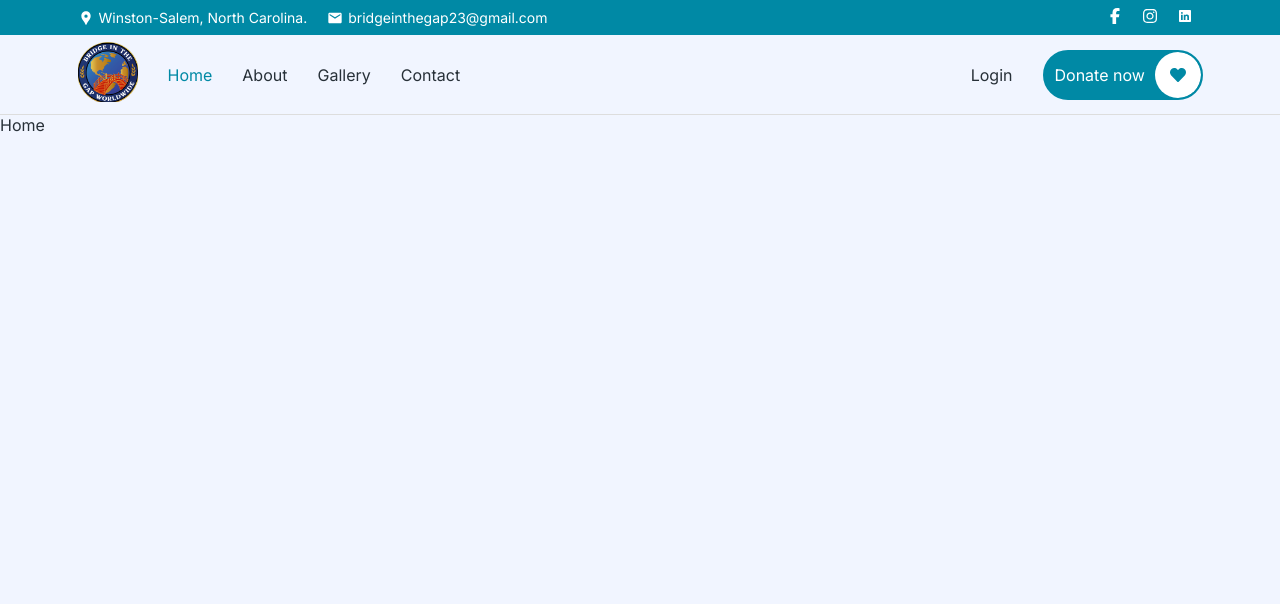
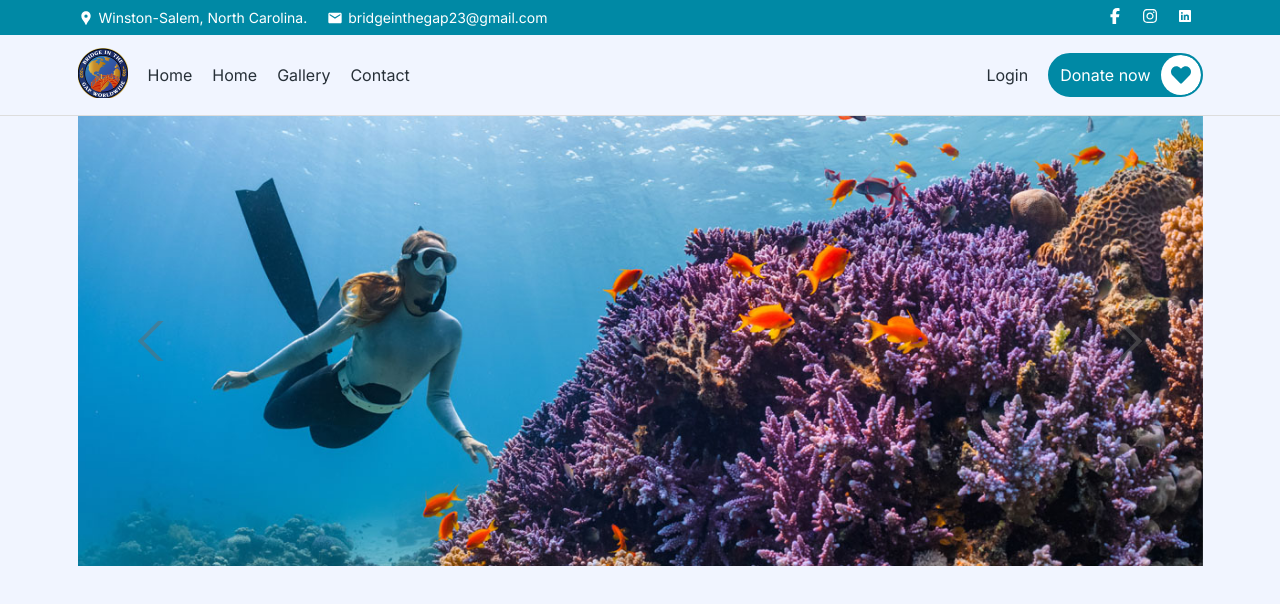
Before and after one commit to herdoycode/ghana, a Next.js app: page / in a window 1280 px wide. Shown: the top 604 px of the page. Built offline with nearby package versions, Linux system fonts and the light colour scheme.

Commit message:
Fix navbar and add slider

```diff
--- a/app/components/navbar/Navbar.scss
+++ b/app/components/navbar/Navbar.scss
@@ -1,117 +1,80 @@
 .nav-wrapper {
-  border-bottom: var(--border-color);
-  height: 8rem;
-  display: flex;
-  align-items: center;
-  justify-content: center;
-  .nav {
+  border-bottom: 1px solid #ddd;
+  .navbar {
     display: flex;
     align-items: center;
     justify-content: space-between;
+    height: 8rem;
     .left {
       display: flex;
       align-items: center;
-      gap: 3rem;
-      @media screen and (max-width: 768px) {
-        gap: 1rem;
-      }
-      .logo {
-        font-size: 2rem;
-        color: var(--primary-color);
-        font-weight: bold;
-      }
-      .toggle-icon {
+      gap: 2rem;
+      .toggler {
+        font-size: 2.5rem;
         display: none;
         @media screen and (max-width: 768px) {
+          display: block;
+        }
+      }
+      .menu {
         display: flex;
         align-items: center;
-          justify-content: center;
-          font-size: 2.4rem;
-          cursor: pointer;
-        }
-      }
-
-      nav {
+        gap: 2rem;
         @media screen and (max-width: 768px) {
-          position: absolute;
+          position: fixed;
+          background: var(--bg-primary);
+          flex-direction: column;
+          width: 100vw;
+          left: 0;
           top: 14rem;
-          width: 100vw;
+          padding: 2rem;
           transform: translateX(-100%);
           transition: 0.5s ease;
-          background: var(--bg-primary);
-          &.active {
-            transform: translateX(0rem);
+          z-index: 100;
+          &.active-menu {
+            transform: translateX(0%);
           }
-          ul {
-            flex-direction: column;
-            padding-top: 2rem;
-            align-items: center;
-            justify-content: center;
-            li {
-              width: 100%;
-              text-align: center;
-              border-bottom: var(--border-color);
-              padding-bottom: 2rem;
-            }
-          }
-        }
-        ul {
-          display: flex;
-          align-items: center;
-          justify-content: center;
-          gap: 3rem;
         }
       }
     }
     .right {
       display: flex;
       align-items: center;
-      nav ul {
+      gap: 2rem;
+      .donate-btn {
         display: flex;
         align-items: center;
-        justify-content: center;
-        gap: 3rem;
-        li {
-          .donate-now {
-            display: flex;
-            align-items: center;
-            justify-content: space-between;
-            width: 16rem;
-            height: 5rem;
-            border-radius: 2.5rem;
+        background: var(--primary-color);
+        gap: 1rem;
+        border-radius: 3rem;
         padding-left: 1rem;
-            background: var(--primary-color);
         border: 2px solid var(--primary-color);
         color: #fff;
+        cursor: pointer;
         &:hover {
           background: #fff;
-              transition: 0.5s ease;
           color: var(--primary-color);
+          transition: 0.4s ease;
           &:hover .icon {
             background: var(--primary-color);
             color: #fff;
-                transition: 0.5s ease;
+            transition: 0.4s ease;
           }
         }
         .icon {
-              width: 4.6rem;
-              height: 4.6rem;
+          display: flex;
+          align-items: center;
+          width: 4rem;
+          height: 4rem;
           border-radius: 50%;
           display: flex;
           align-items: center;
           justify-content: center;
           background: #fff;
           color: var(--primary-color);
+          font-size: 2rem;
         }
       }
     }
   }
 }
-  }
-}
-
-.nav-link {
-  &.active {
-    color: var(--primary-color);
-  }
-}
--- a/app/components/navbar/Navbar.tsx
+++ b/app/components/navbar/Navbar.tsx
@@ -1,76 +1,50 @@
 "use client";
 import Image from "next/image";
 import Link from "next/link";
-import { usePathname } from "next/navigation";
 import { useState } from "react";
 import { FaHeart } from "react-icons/fa";
-import { MdClose, MdOutlineMenu } from "react-icons/md";
+import { MdClose } from "react-icons/md";
+import { RxHamburgerMenu } from "react-icons/rx";
 import "./Navbar.scss";
 
 const Navbar = () => {
-  const currentPath = usePathname();
-  const [active, setActive] = useState<boolean>(false);
-
-  const navItems = [
-    { id: 1, label: "Home", link: "/" },
-    { id: 2, label: "About", link: "/about" },
-    { id: 3, label: "Gallery", link: "/gallery" },
-    { id: 4, label: "Contact", link: "/contact" },
-  ];
-
+  const [navActive, setNavActive] = useState<boolean>(false);
   return (
     <div className="nav-wrapper">
       <div className="container">
-        <div className="nav">
+        <div className="navbar">
           <div className="left">
-            <Link href="/" className="logo">
-              <Image src="/logo.png" width={60} height={60} alt="logo" />
-            </Link>
-            <div onClick={() => setActive(!active)} className="toggle-icon">
-              {active ? <MdClose /> : <MdOutlineMenu />}
+            <div className="logo">
+              <Image width={50} height={50} src="/logo.png" alt="logo" />
             </div>
-            <nav className={active ? "active" : ""}>
-              <ul>
-                {navItems.map((item) => (
-                  <li key={item.id}>
-                    <Link
-                      className={
-                        currentPath === item.link
-                          ? "nav-link active"
-                          : "nav-link"
-                      }
-                      href={item.link}
-                    >
-                      {item.label}
-                    </Link>
-                  </li>
-                ))}
-              </ul>
-            </nav>
+            <div onClick={() => setNavActive(!navActive)} className="toggler">
+              {navActive ? <MdClose /> : <RxHamburgerMenu />}
+            </div>
+            <div className={navActive ? "menu active-menu" : "menu"}>
+              <div className="item">
+                <Link href="/">Home</Link>
+              </div>
+              <div className="item">
+                <Link href="/home">Home</Link>
+              </div>
+              <div className="item">
+                <Link href="/gallery">Gallery</Link>
+              </div>
+              <div className="item">
+                <Link href="/contact">Contact</Link>
+              </div>
+            </div>
           </div>
           <div className="right">
-            <nav>
-              <ul>
-                <li>
-                  <Link
-                    className={
-                      currentPath === "/login" ? "nav-link active" : "nav-link"
-                    }
-                    href="/login"
-                  >
-                    Login
-                  </Link>
-                </li>
-                <li>
-                  <div className="donate-now">
-                    <Link href="/">Donate now</Link>
-                    <div className="icon">
-                      <FaHeart />
-                    </div>
-                  </div>
-                </li>
-              </ul>
-            </nav>
+            <div className="item">
+              <Link href="/login">Login</Link>
+            </div>
+            <div className="donate-btn">
+              <span>Donate now</span>
+              <div className="icon">
+                <FaHeart />
+              </div>
+            </div>
           </div>
         </div>
       </div>
--- /dev/null
+++ b/app/page.scss
@@ -0,0 +1,27 @@
+.awssld {
+  overflow: hidden;
+  height: 45rem;
+  .item {
+    object-fit: cover;
+  }
+}
+
+.awssld__controls__arrow-left {
+  overflow: hidden;
+  position: absolute;
+  left: 2rem;
+  color: red;
+  @media screen and (max-width: 768px) {
+    display: block;
+    left: 1rem;
+  }
+}
+.awssld__controls__arrow-right {
+  overflow: hidden;
+  position: absolute;
+  right: 2rem;
+  @media screen and (max-width: 768px) {
+    display: block;
+    right: 1rem;
+  }
+}
--- a/app/page.tsx
+++ b/app/page.tsx
@@ -1,7 +1,18 @@
-import React from "react";
+"use client";
+import AwesomeSlider from "react-awesome-slider";
+import "react-awesome-slider/dist/styles.css";
+import "./page.scss";
 
 const Home = () => {
-  return <div>Home</div>;
+  return (
+    <div className="container">
+      <AwesomeSlider>
+        <div className="item" data-src="/1.jpg" />
+        <div className="item" data-src="/1.jpg" />
+        <div className="item" data-src="/1.jpg" />
+      </AwesomeSlider>
+    </div>
+  );
 };
 
 export default Home;
--- a/package.json
+++ b/package.json
@@ -11,6 +11,7 @@
   "dependencies": {
     "next": "14.0.4",
     "react": "^18",
+    "react-awesome-slider": "^4.1.0",
     "react-dom": "^18",
     "react-icons": "^5.0.1",
     "sass": "^1.69.7"
```
Also changed, not shown: public/1.jpg (added), 1 other file (tests, documents, lock files or other folders). Lines whose indentation alone changed are shown as unchanged.
